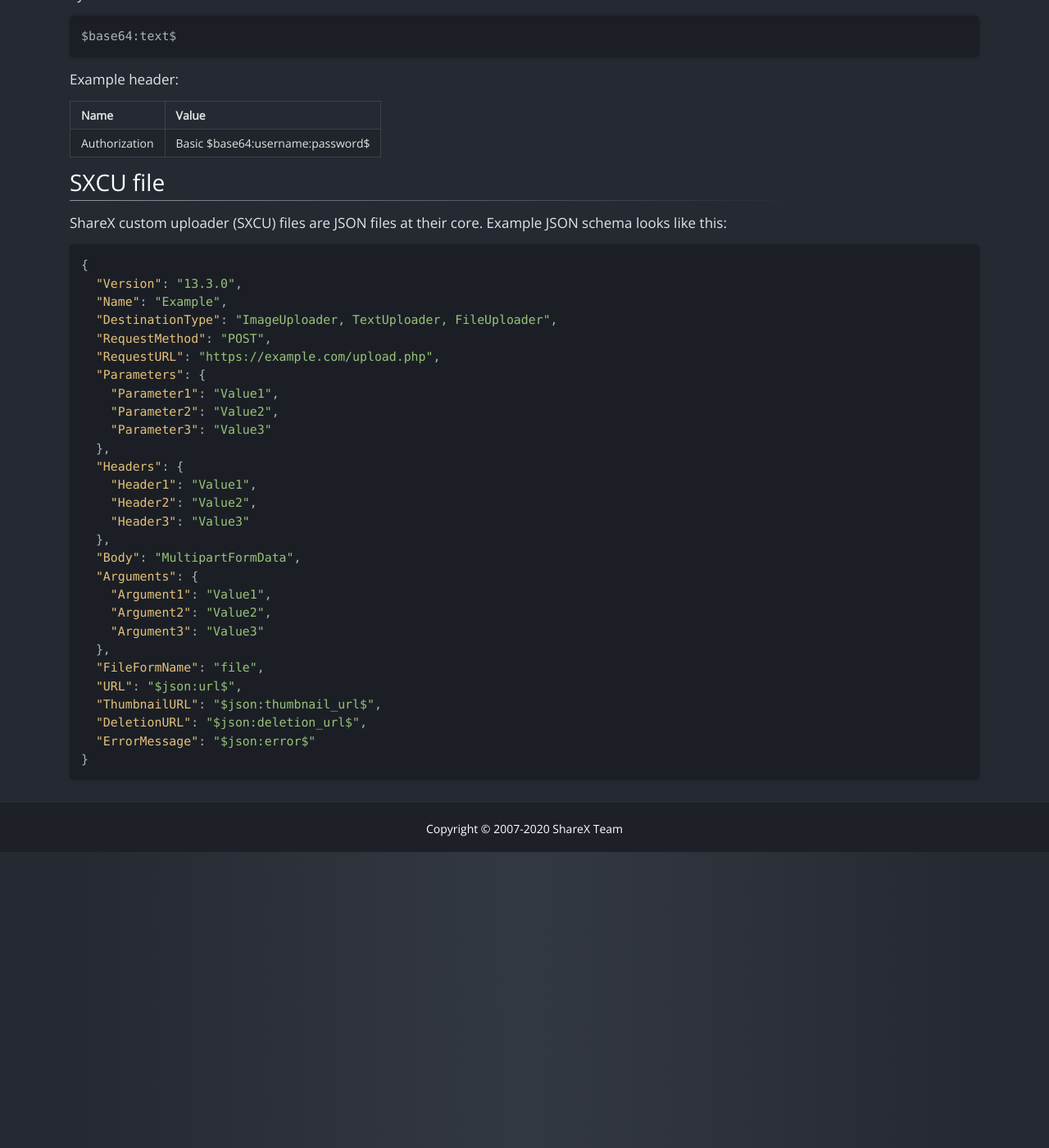
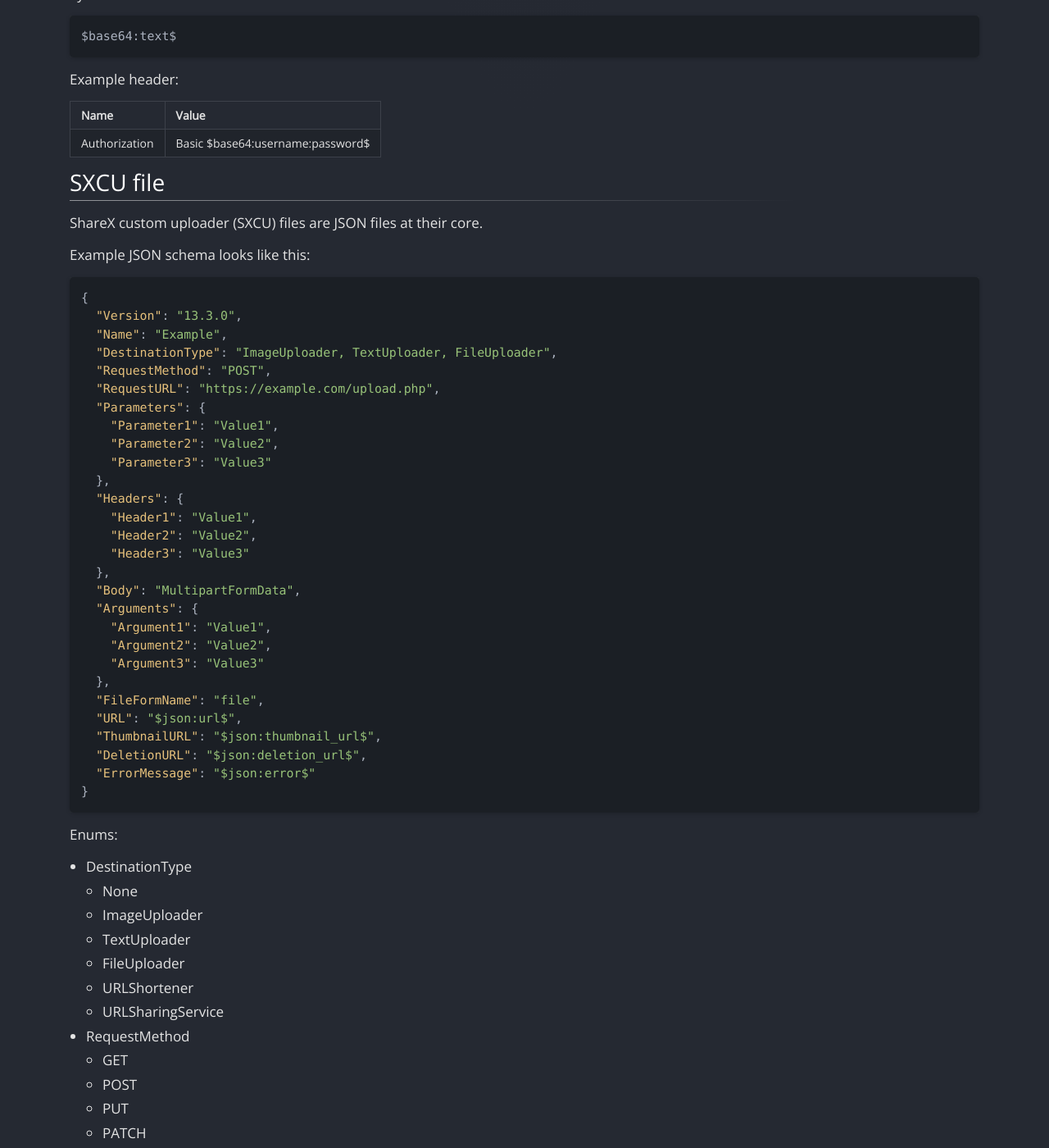
Before and after one commit to ShareX/sharex.github.io, a Jekyll site: the page built from docs/custom-uploader.md, in a window 1280 px wide and 1400 px high, scrolled down 8698 px. Shown: the whole window at 82% size. Built offline with Jekyll 4.4.1, drawn with Linux system fonts in a browser that asks for light colours; some of the changed text lies outside the part shown.

Commit message:
Added enums

````diff
--- a/docs/custom-uploader.md
+++ b/docs/custom-uploader.md
@@ -429,7 +429,9 @@
 
 ## SXCU file
 
-ShareX custom uploader (SXCU) files are JSON files at their core. Example JSON schema looks like this:
+ShareX custom uploader (SXCU) files are JSON files at their core.
+
+Example JSON schema looks like this:
 
 ```json
 {
@@ -461,3 +463,26 @@
   "ErrorMessage": "$json:error$"
 }
 ```
+
+Enums:
+
+* DestinationType
+  * None
+  * ImageUploader
+  * TextUploader
+  * FileUploader
+  * URLShortener
+  * URLSharingService
+* RequestMethod
+  * GET
+  * POST
+  * PUT
+  * PATCH
+  * DELETE
+* Body
+  * None
+  * MultipartFormData
+  * FormURLEncoded
+  * JSON
+  * XML
+  * Binary
````
